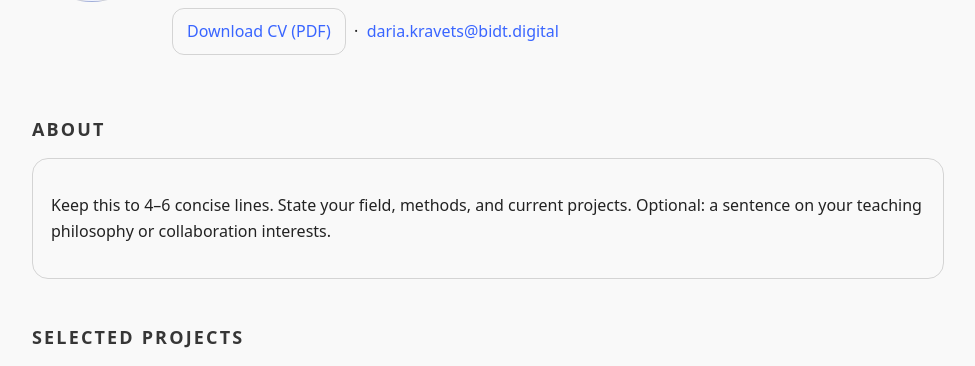
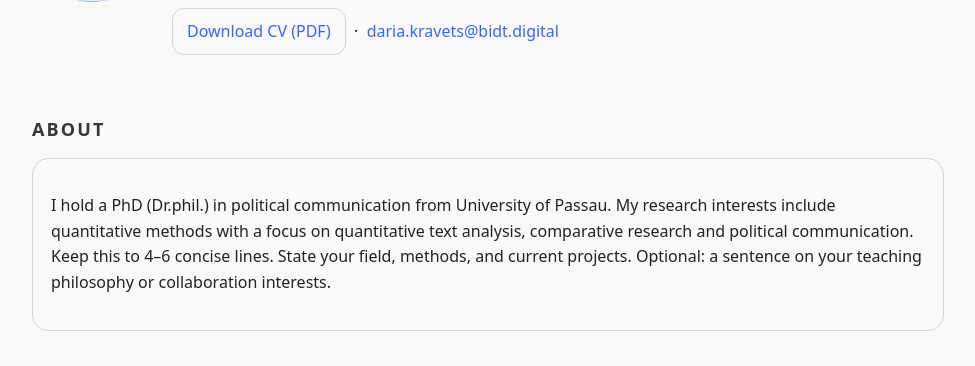
Before and after one commit to krawez/krawez.github.io, a plain HTML site: page index.html in a window 1280 px wide. Shown: the part 354-720 px from the top of the page, without its empty margins (152-1127 px from the left). Drawn offline with Linux system fonts and the light colour scheme.

Commit message:
Update index.html

```diff
--- a/index.html
+++ b/index.html
@@ -125,6 +125,9 @@
       <h2>About</h2>
       <div class="card">
         <p>
+          I hold a PhD (Dr.phil.) in political communication from University of Passau.
+          My research interests include quantitative methods with a focus on quantitative text analysis, comparative research and political communication.
+
           Keep this to 4–6 concise lines. State your field, methods, and current projects. Optional: a sentence on your teaching philosophy or collaboration interests.
         </p>
       </div>
```
